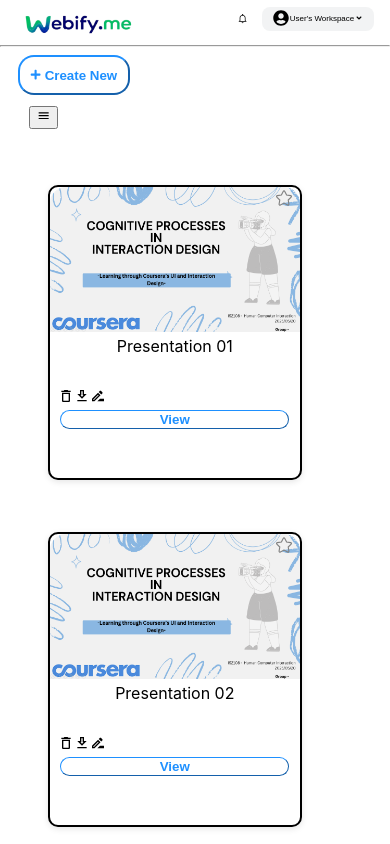
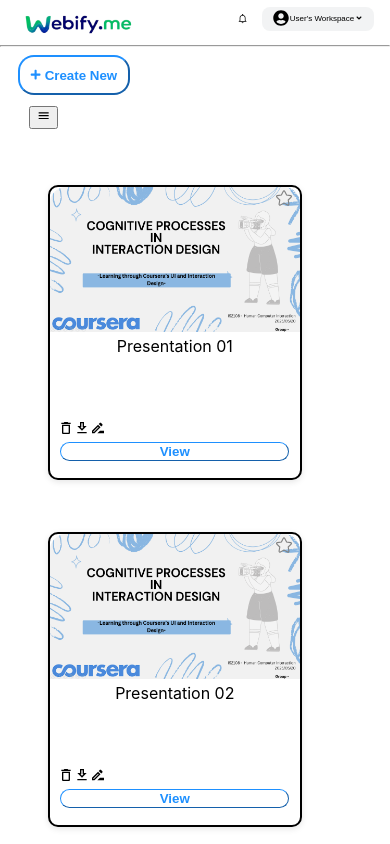
Before and after one commit to nngeek195/Presentation-Generator, a React (Create React App) app: page /user in a window 390 px wide. Built offline with nearby package versions, Linux system fonts and the light colour scheme; what webfontloader would draw is missing.

Commit message:
User Page Responsive 7

```diff
--- a/src/Components/User/User.css
+++ b/src/Components/User/User.css
@@ -154,7 +154,6 @@
 }
 
 .presentation_view button {
-    /* margin-top: 3.5rem; */
     width: 11rem;
     border-radius: 2rem;
     border-width: 0.1rem;
@@ -274,14 +273,12 @@
     }
 
     .presentation_view button {
-    width: 14.3rem;
-    border-radius: 2rem;
-    border-width: 0.1rem;
-    background-color: white;
-    border-color: #1e90ff;
-    color: #1e90ff;
-    font-weight: bold;
-}
+        width: 14.3rem;
+    }
+
+    .presentation_icons {
+        margin-top: 4rem;
+    }
 
     .tabs_container{
         display: none;
```
